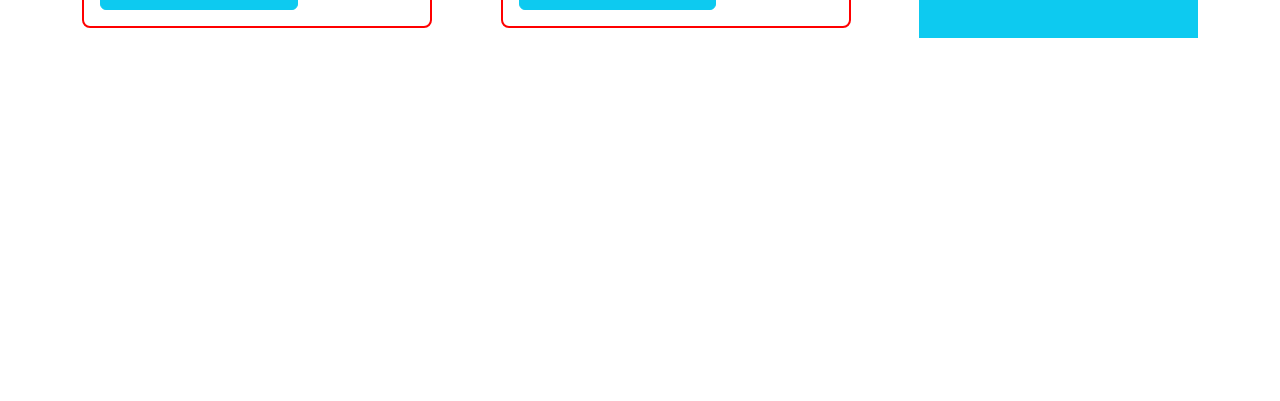
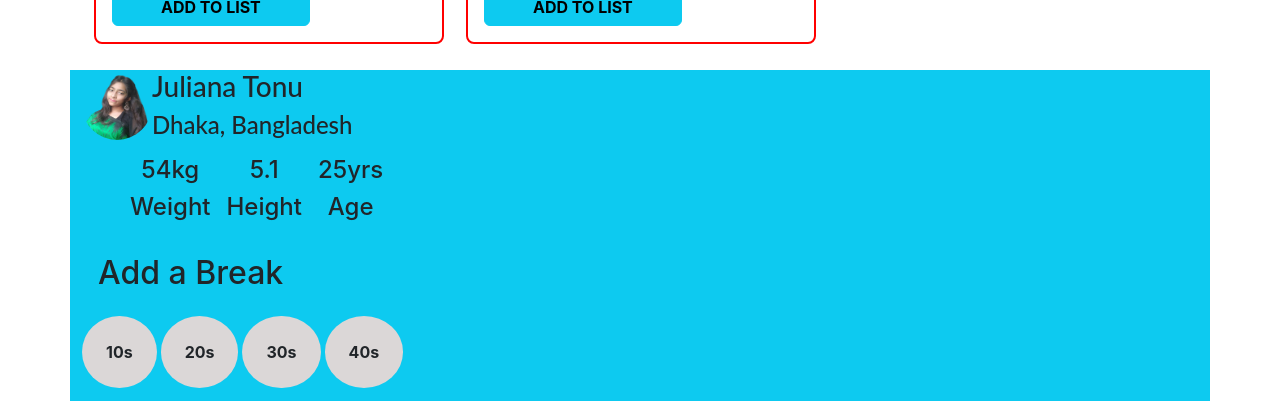
Before and after one commit to JulianaTonu/cooking-activities-, a React (Create React App) app: page / in a window 1280 px wide. Shown: the part 1699-2100 px from the top of the page. Before the commit the page ends 1737 px from the top, so only its background shows below. Built offline with nearby package versions, Linux system fonts and the light colour scheme.

Commit message:
added my-info

```diff
--- a/src/components/Activity/Activity.css
+++ b/src/components/Activity/Activity.css
@@ -1,11 +1,27 @@
-.activity-container{
+/* .activity-container{
     display: grid;
     grid-template-columns: 3fr 1fr;
-}
+} */
 
 .meals-card{
     display: grid;
     grid-template-columns: repeat(2, 2fr)
+}
+.name{
+    font-family: 'Lato';
+}
+.name img{
+    height: 70px;
+    width: 70px;
+    border-radius: 50%;
+}
+.break{
+    background-color: rgb(219, 215, 215);
+    font-weight: bold;
+    margin-right: 4px;
+}
+.break:hover{
+    background-color: rgb(174, 172, 172);
 }
 
 @media screen and (max-width:767px){
--- a/src/components/Activity/Activity.js
+++ b/src/components/Activity/Activity.js
@@ -13,13 +13,15 @@ const Activity = () => {
     },[])
 
     return (
-        <div className='activity-container pt-5'>
-            <div className="meals-container">
+        <div className='activity-container pt-5 row'>
+            <div className="meals-container col-8 m-3 g-3">
 
       <h1 className='text-primary'>My Cooking Activity</h1>
       <h4 className=' py-4'>Select today's meal</h4>
 
-<div className="meals-card ">
+
+
+<div className="meals-card  ">
 
 {
     meals.map(meal=> <Meal
@@ -29,41 +31,52 @@ const Activity = () => {
 }
 </div>
 
+
             </div>
 
-            <div className="my-container bg-info">
+            <div className="my-container bg-info col ">
 
 <div className='activity-info'>
 <div className="my-info">
-    <div className='name'>
+    <div className='name d-flex'>
 
-    <img src="" alt="" />
+    <img src={require('../image/tonu3.png')} alt="" />
     <div>
     <h3>Juliana Tonu</h3>
-    <h4>DHaka, Bangladesh</h4>
+    <h4>Dhaka, Bangladesh</h4>
     </div>
 
     </div>
 
-<div className=''>
-      <div>
-      <h1>54kg</h1>
-      <h2>Weight</h2>
+<div className='d-flex text-center ms-5 py-2 mydetails'>
+      <div className='pe-3'>
+      <h4>54kg</h4>
+      <h4 className=''>Weight</h4>
       </div>
 
-      <div>
-      <h1>5.1</h1>
-      <h2>Height</h2>
+      <div className='pe-3'>
+      <h4>5.1</h4>
+      <h4>Height</h4>
       </div>
 
-      <div>
-      <h1>25yrs</h1>
-      <h2>Age</h2>
+      <div >
+      <h4>25yrs</h4>
+      <h4>Age</h4>
       </div>
 </div>
 
 <div className=''>
-    <h2>Add a Break</h2>
+    <h2 className='p-3'>Add a Break</h2>
+
+<div className='d-flex'>
+<p className='p-4 break rounded-circle'>10s</p>
+<p className='p-4 break rounded-circle'>20s</p>
+<p className='p-4 break rounded-circle'>30s</p>
+<p className='p-4 break rounded-circle'>40s</p>
+
+
+</div>
+
 </div>
 
 </div>
--- a/src/components/Activity/Meal.js/Meal.css
+++ b/src/components/Activity/Meal.js/Meal.css
@@ -1,6 +1,7 @@
 .meal{
     /* height: 480px; */
     width: 350px;
+    /* width: 250px; */
     border: 2px solid red;
   /* text-align: center; */
     margin-bottom: 10px;
@@ -11,6 +12,7 @@
 .meal img{
     height: 256px;
     width: 348px;
+    /* width: 248px; */
     border-radius: 7px;
    /* margin-left: 20px; */
 }
--- a/src/components/Activity/Meal.js/Meal.js
+++ b/src/components/Activity/Meal.js/Meal.js
@@ -6,7 +6,7 @@ const Meal = (props) => {
         <div className='meal '>
             <img src={img} alt="" />
 
-            <div className='meal-info'>
+            <div className='meal-info '>
             <h2 className='mt-3'>{name}</h2>
             <p>{description.slice(0,70)}...</p>
             <p>Time:{time}</p>
```
Also changed, not shown: src/components/image/tonu3.png (added).
